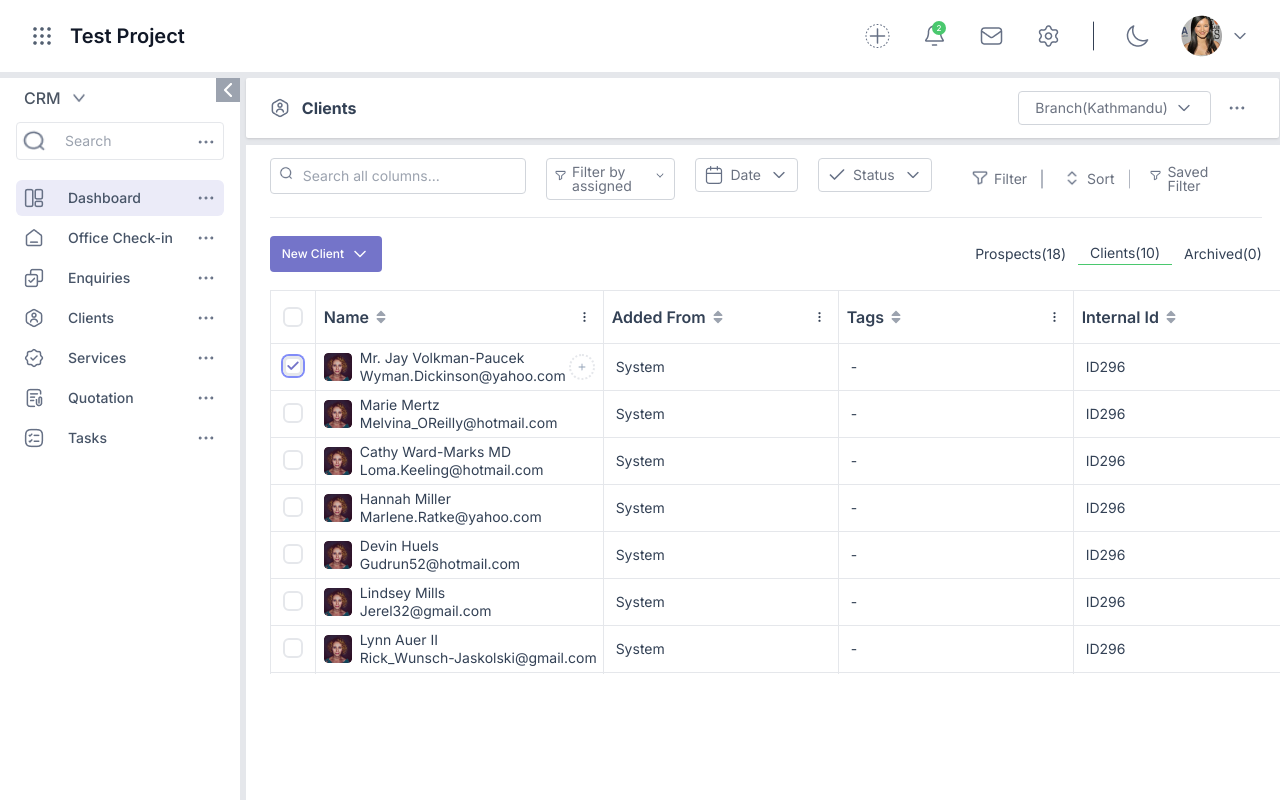
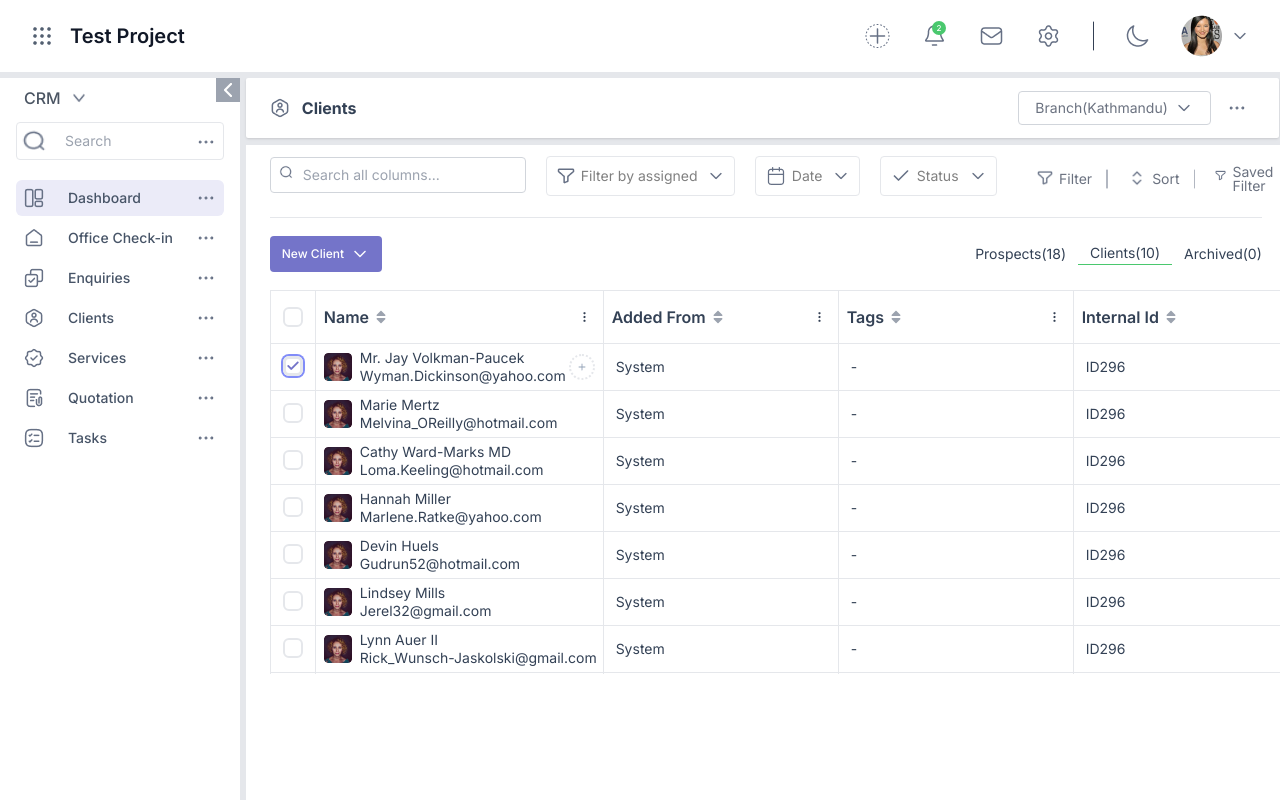
Before and after one commit to sameerPokhrel-n/test-ui, a React (Vite) app: page /dashboard in a window 1280 px wide. Built offline with nearby package versions, Linux system fonts and the light colour scheme.

Commit message:
feat: filter table by status,date and assignee

```diff
--- a/src/app/components/client/Filters.tsx
+++ b/src/app/components/client/Filters.tsx
@@ -8,51 +8,69 @@ import {
   searchIcon,
   sortUpDown,
 } from "@/assets/images";
-import { DropDown } from "@/core/components/dropdown";
 import { DebouncedInput } from "@/core/components/inputs";
 import { useState, useEffect } from "react";
+import Select, { components } from "react-select";
 
 export const Filters = () => {
   const { globalFilter, setGlobalFilter, clientInitialState } = useClient();
-  //   const [isDropDownVisible, setIsDropdownVisible] = useState(false);
-  const [isDropDownVisible, setIsDropdownVisible] = useState({
-    key: "",
-    status: false,
+
+  const [selectedDropdownList, setSelectedDropdownList] = useState({
+    byAssignee: "",
+    byStatus: "",
+    byDate: "",
   });
-  const [selectedDropdownList, setSelectedDropdownList] = useState("");
-  const assigneeList = clientInitialState.map((el, id) => ({
-    id: id,
-    name: el.name,
+  const assigneeList = clientInitialState.map((el) => ({
+    label: el.name,
+    value: el.name,
   }));
 
   const filternSortAssigneeList = assigneeList
     .filter(
-      (el, id) => assigneeList.findIndex((en) => en.name === el.name) === id
+      (el, id) => assigneeList.findIndex((en) => en.value === el.value) === id
     )
-    .sort((a, b) => (b.name > a.name ? -1 : 1));
+    .sort((a, b) => (b.value > a.value ? -1 : 1));
 
   const dateList = clientInitialState.map((el, id) => ({
-    id: id,
-    name: el.last_updated,
+    label: el.last_updated,
+    value: el.last_updated,
   }));
 
   const filternSortDateList = dateList
-    .filter((el, id) => dateList.findIndex((en) => en.name === el.name) === id)
-    .sort((a, b) => new Date(a.name) - new Date(b.name));
-  const statusList = clientInitialState.map((el, id) => ({
-    id: id,
-    name: el.status,
+    .filter(
+      (el, id) => dateList.findIndex((en) => en.value === el.value) === id
+    )
+    .sort((a, b) => new Date(a.value) - new Date(b.value));
+  const statusList = clientInitialState.map((el) => ({
+    label: el.status,
+    value: el.status,
   }));
   const filternSortStatusList = statusList.filter(
-    (el, id) => statusList.findIndex((en) => en.name === el.name) === id
+    (el, id) => statusList.findIndex((en) => en.value === el.value) === id
   );
 
   useEffect(() => {
-    if (selectedDropdownList !== "") {
-      setGlobalFilter(String(selectedDropdownList));
-      setIsDropdownVisible({ key: "", status: false });
+    if (Object.values(selectedDropdownList).some((el) => el !== "")) {
+      setGlobalFilter(
+        String(
+          selectedDropdownList.byAssignee ||
+            selectedDropdownList.byDate ||
+            selectedDropdownList?.byStatus ||
+            ""
+        )
+      );
     }
   }, [selectedDropdownList]);
+
+  const DropdownIndicator = (props) => {
+    return (
+      components.DropdownIndicator && (
+        <components.DropdownIndicator {...props}>
+          <img src={headerCheveronDown} />
+        </components.DropdownIndicator>
+      )
+    );
+  };
 
   return (
     <div className="flex flex-col divide-y">
@@ -72,88 +90,121 @@ export const Filters = () => {
             </div>
           </div>
           <div className="justify-start items-start gap-5 flex cursor-pointer">
-            <div
-              onClick={() =>
-                setIsDropdownVisible({ key: "filterByAssignee", status: true })
-              }
-              className="px-2 py-1.5 rounded border border-gray-300 justify-start items-center gap-2 flex"
-            >
-              <div className="justify-start items-center gap-1.5 flex">
-                <div className="w-[18px] h-[18px] relative">
-                  <img src={filterFunnel} />
-                </div>
-                <div className="text-gray-500 text-sm font-normal font-inter leading-none">
-                  Filter by assigned
-                </div>
-              </div>
-              <div className="w-5 h-5 relative">
-                <img src={headerCheveronDown} />
-              </div>
-            </div>
-            {isDropDownVisible.status &&
-              isDropDownVisible.key === "filterByAssignee" && (
-                <DropDown
-                  className="w-56 top-52 h-96"
-                  data={filternSortAssigneeList}
-                  setSelectedDropdownList={setSelectedDropdownList}
-                />
-              )}
-
-            <div
-              className="px-2 py-1.5 rounded border border-gray-300 justify-start items-center gap-2 flex"
-              onClick={() =>
-                setIsDropdownVisible({ key: "filterByDate", status: true })
-              }
-            >
-              <div className="justify-start items-center gap-1.5 flex">
-                <div className="w-5 h-5 relative">
-                  <img src={calender} />
-                </div>
-                <div className="text-gray-500 text-sm font-normal font-inter leading-none">
-                  Date
-                </div>
-              </div>
-              <div className="w-5 h-5 relative">
-                <img src={headerCheveronDown} />
-              </div>
-            </div>
-            {isDropDownVisible.status &&
-              isDropDownVisible.key === "filterByDate" && (
-                <DropDown
-                  className="w-32 top-52 left-[46rem] h-96"
-                  data={filternSortDateList}
-                  //   data={dateList}
-                  setSelectedDropdownList={setSelectedDropdownList}
-                />
-              )}
-
-            <div
-              className="px-2 py-1.5 rounded border border-gray-300 justify-start items-center gap-2 flex"
-              onClick={() =>
-                setIsDropdownVisible({ key: "filterByStatus", status: true })
-              }
-            >
-              <div className="justify-start items-center gap-1.5 flex">
-                <div className="w-5 h-5 relative">
-                  <img src={check} />
-                </div>
-                <div className="text-gray-500 text-sm font-normal font-'lnter' leading-none">
-                  Status
-                </div>
-              </div>
-              <div className="w-5 h-5 relative">
-                <img src={headerCheveronDown} />
-              </div>
+            <div className="-top-[5px] relative">
+              <Select
+                className="text-sm  w-[189px] "
+                classNamePrefix={"rselect"}
+                placeholder={
+                  <div className="justify-start items-center gap-1.5 flex">
+                    <img src={filterFunnel} />
+                    <div className="whitespace-nowrap">Filter by assigned</div>
+                  </div>
+                }
+                styles={{
+                  control: (baseStyles, state) => ({
+                    ...baseStyles,
+                    borderColor: state.isFocused ? "#7474C9 !important" : "",
+                    boxShadow: state.isFocused
+                      ? "0 0 0 1px #7474C9 !important "
+                      : "",
+                    height: "2.5rem",
+                    marginTop: "0.25rem",
+                  }),
+                }}
+                value={
+                  filternSortAssigneeList?.find(
+                    (el) => el.label === selectedDropdownList.byAssignee
+                  ) ?? ""
+                }
+                isClearable={true}
+                options={filternSortAssigneeList}
+                onChange={(selectedOption) => {
+                  setSelectedDropdownList({
+                    byAssignee: selectedOption?.value,
+                    byStatus: "",
+                    byDate: "",
+                  });
+                }}
+                components={{ DropdownIndicator }}
+              />
             </div>
 
-            {isDropDownVisible.status &&
-              isDropDownVisible.key === "filterByStatus" && (
-                <DropDown
-                  className="w-36 top-52 left-[54rem] h-auto"
-                  data={filternSortStatusList}
-                  setSelectedDropdownList={setSelectedDropdownList}
-                />
-              )}
+            <div className="-top-[5px] relative">
+              <Select
+                className="text-sm  w-[105px] "
+                classNamePrefix={"rselect"}
+                placeholder={
+                  <div className="justify-start items-center gap-1.5 flex">
+                    <img src={calender} />
+                    <div className="whitespace-nowrap">Date</div>
+                  </div>
+                }
+                styles={{
+                  control: (baseStyles, state) => ({
+                    ...baseStyles,
+                    borderColor: state.isFocused ? "#7474C9 !important" : "",
+                    boxShadow: state.isFocused
+                      ? "0 0 0 1px #7474C9 !important "
+                      : "",
+                    height: "2.5rem",
+                    marginTop: "0.25rem",
+                  }),
+                }}
+                value={
+                  filternSortDateList?.find(
+                    (el) => el.label === selectedDropdownList.byDate
+                  ) ?? ""
+                }
+                isClearable={true}
+                options={filternSortDateList}
+                onChange={(selectedOption) => {
+                  setSelectedDropdownList({
+                    byAssignee: "",
+                    byStatus: "",
+                    byDate: selectedOption?.value,
+                  });
+                }}
+                components={{ DropdownIndicator }}
+              />
+            </div>
+            <div className="-top-[5px] relative">
+              <Select
+                className="text-sm  w-[117px] "
+                classNamePrefix={"rselect"}
+                placeholder={
+                  <div className="justify-start items-center gap-1.5 flex">
+                    <img src={check} />
+                    <div className="whitespace-nowrap">Status</div>
+                  </div>
+                }
+                styles={{
+                  control: (baseStyles, state) => ({
+                    ...baseStyles,
+                    borderColor: state.isFocused ? "#7474C9 !important" : "",
+                    boxShadow: state.isFocused
+                      ? "0 0 0 1px #7474C9 !important "
+                      : "",
+                    height: "2.5rem",
+                    marginTop: "0.25rem",
+                  }),
+                }}
+                value={
+                  filternSortStatusList?.find(
+                    (el) => el.label === selectedDropdownList.byStatus
+                  ) ?? ""
+                }
+                isClearable={true}
+                options={filternSortStatusList}
+                onChange={(selectedOption) => {
+                  setSelectedDropdownList({
+                    byAssignee: "",
+                    byStatus: selectedOption?.value,
+                    byDate: "",
+                  });
+                }}
+                components={{ DropdownIndicator }}
+              />
+            </div>
           </div>
         </div>
 
--- /dev/null
+++ b/src/core/hooks/useOutsideClick.ts
@@ -0,0 +1,19 @@
+import { useEffect } from "react";
+
+export const useOutsideClick = (
+  callback: () => void,
+  ref: React.MutableRefObject<HTMLDivElement | null>
+) => {
+  const handleClickOutside = (event: MouseEvent) => {
+    if (ref.current && !ref.current.contains(event.target as Node)) {
+      callback();
+    }
+  };
+
+  useEffect(() => {
+    document.addEventListener("click", handleClickOutside);
+    return () => {
+      document.removeEventListener("click", handleClickOutside);
+    };
+  }, []);
+};
--- a/src/index.css
+++ b/src/index.css
@@ -32,6 +32,23 @@ input[type="number"]::-webkit-outer-spin-button {
   margin: 0;
 }
 
+.rselect__menu-list::-webkit-scrollbar {
+  width: 6px;
+  height: 6px;
+  background-color: #f1e4e4;
+}
+.rselect__menu-list::-webkit-scrollbar-track {
+  background: #f1f1f1;
+}
+.rselect__menu-list::-webkit-scrollbar-thumb {
+  background: #888;
+}
+.rselect__menu-list::-webkit-scrollbar-thumb:hover {
+  background: #555;
+}
+.rselect__indicator-separator {
+  display: none;
+}
 .custom-scrollbar {
   -ms-overflow-style: -ms-autohiding-scrollbar;
 }
```
Also changed, not shown: src/core/components/dropdown/index.tsx (+64 -19 lines), src/core/components/table/index.tsx (+36 -108 lines).
